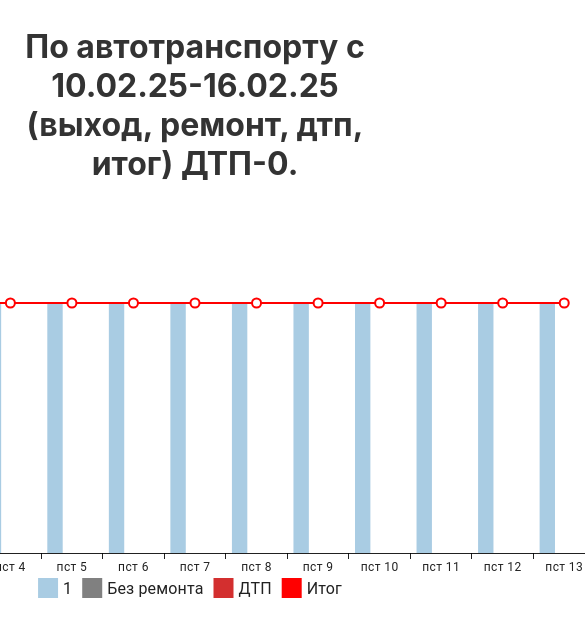
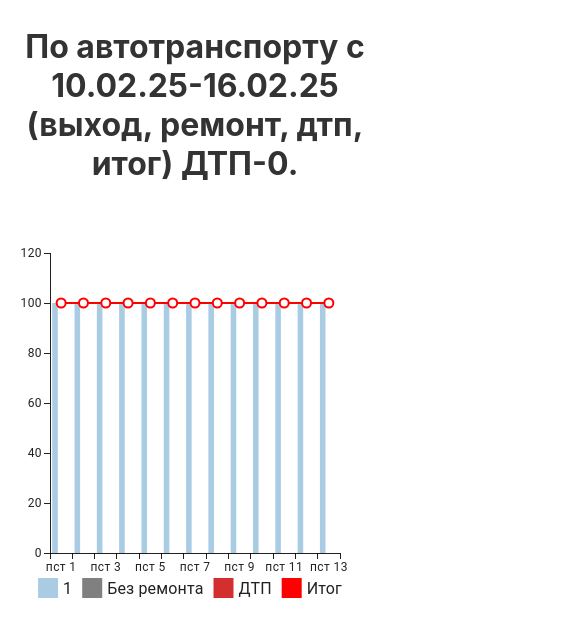
Before and after one commit to Triker74/my-react-app, a React (Create React App) app: page / in a window 390 px wide. Shown: the top 636 px of the page, 585 px wide, since content can reach past the window. Built offline with nearby package versions, Linux system fonts and the light colour scheme.

Commit message:
Responsive

```diff
--- a/src/pages/Devices/components/BarLineChart/BarLineChart.tsx
+++ b/src/pages/Devices/components/BarLineChart/BarLineChart.tsx
@@ -1,5 +1,5 @@
 import {
-    ChartContainer,
+    ResponsiveChartContainer,
     ChartsXAxis,
     ChartsYAxis,
     ChartsLegend,
@@ -24,8 +24,7 @@ const BarLineChart: FC = () => {
         <div className="chartContainerWrapper">
             <h2 className="chartTitle">По автотранспорту с 10.02.25-16.02.25 (выход, ремонт, дтп, итог) ДТП-0.</h2>
 
-            <ChartContainer
-                width={900}
+            <ResponsiveChartContainer
                 height={400}
                 series={[
                     {
@@ -77,7 +76,7 @@ const BarLineChart: FC = () => {
                     }}
                 />
                 <ChartsTooltip trigger="item" />
-            </ChartContainer>
+            </ResponsiveChartContainer>
         </div>
     );
 };
```
